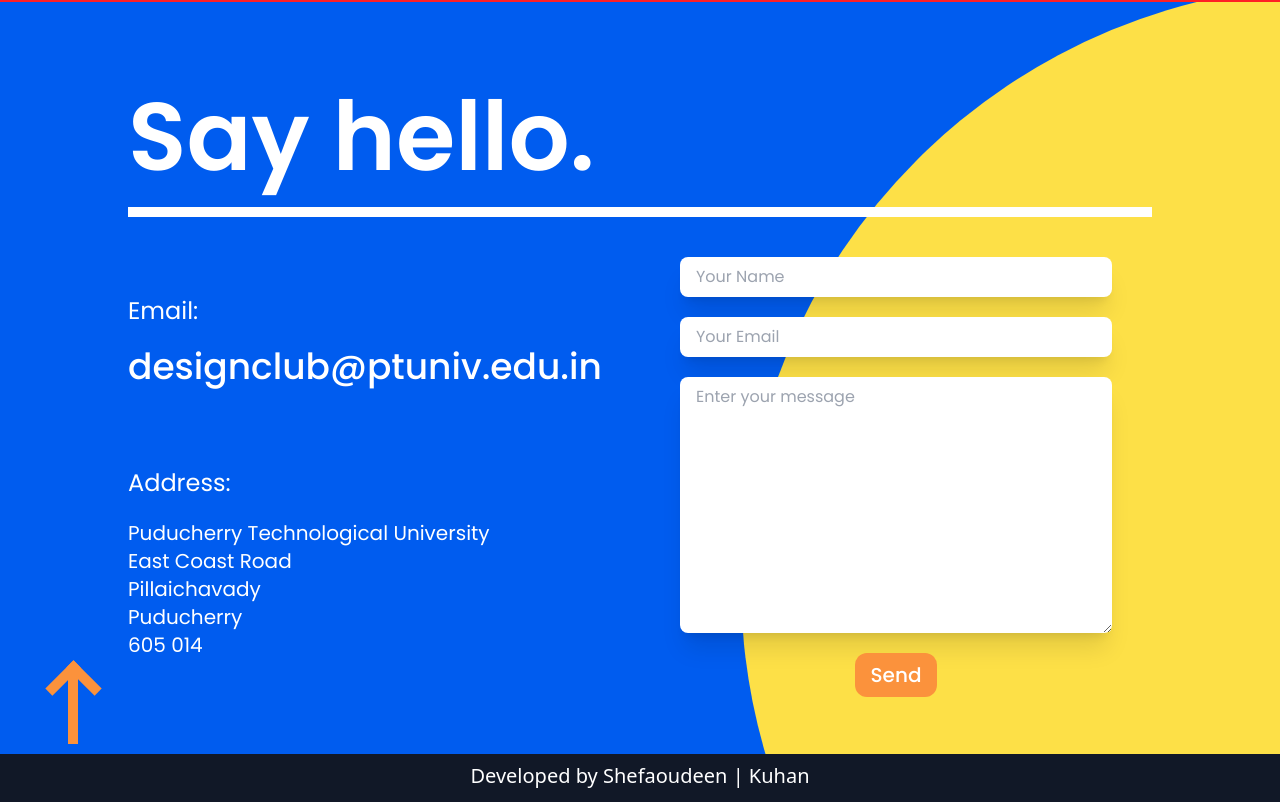
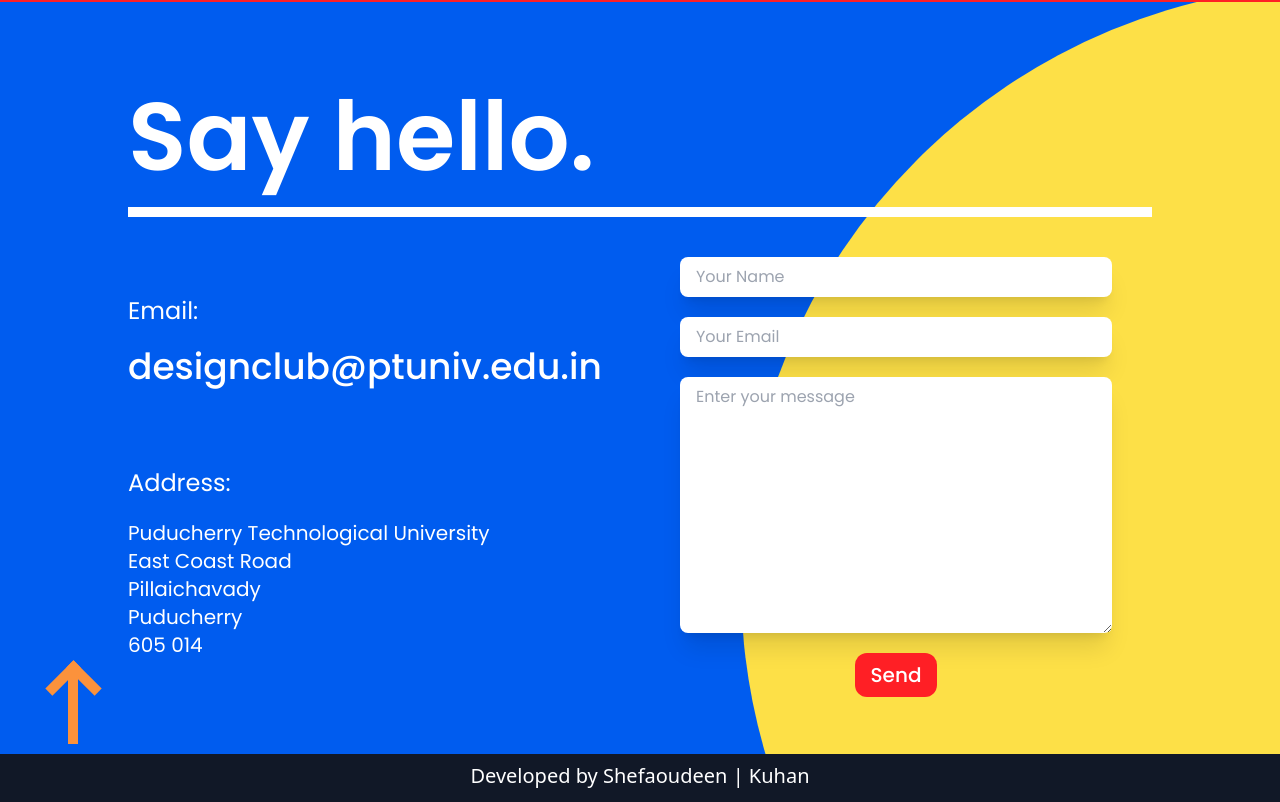
Before and after one commit to Shefaoudeen/DC-website, a React (Vite) app: page / in a window 1280 px wide. Shown: the part 6963-7765 px from the top of the page. Built offline with nearby package versions, Linux system fonts and the light colour scheme.

Commit message:
work section desc updated now.

```diff
--- a/src/Components/EmailForm.jsx
+++ b/src/Components/EmailForm.jsx
@@ -67,7 +67,7 @@ const EmailForm = () => {
       />
       <button
         type="submit"
-        className="bg-orange-400 cursor-pointer py-2 rounded-xl w-fit px-4 text-xl poppins-medium text-white"
+        className="bg-[#ff1f25] cursor-pointer py-2 rounded-xl w-fit px-4 text-xl poppins-medium text-white"
       >
         Send
       </button>
```
